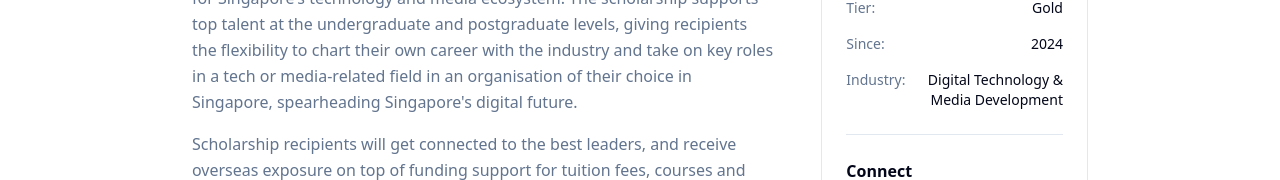
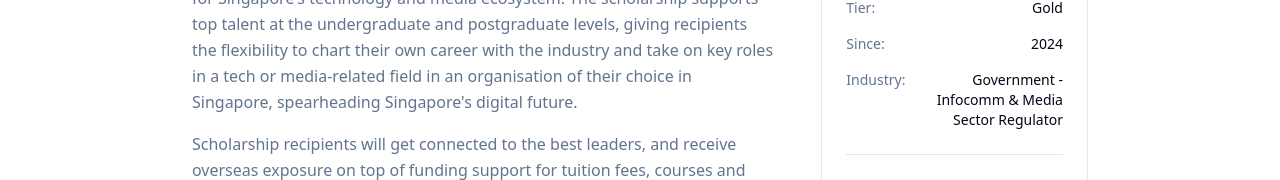
Before and after one commit to CUMSA/cumsa-website, a Next.js app: page /sponsors/imda in a window 1280 px wide. Shown: the part 393-573 px from the top of the page. Built offline with nearby package versions, Linux system fonts and the light colour scheme.

Commit message:
fix: sponsor industry

```diff
--- a/src/app/(routes)/sponsors/[slug]/page.tsx
+++ b/src/app/(routes)/sponsors/[slug]/page.tsx
@@ -97,7 +97,7 @@ export default async function SponsorPage({ params }: { params: Promise<{ slug:
                   )}
                   {sponsor.industry && (
                     <div className="flex justify-between">
-                      <span className="text-muted-foreground">Industry:</span>
+                      <span className="text-muted-foreground mr-1">Industry: </span>
                       <span className="font-medium text-right">{sponsor.industry}</span>
                     </div>
                   )}
--- a/src/data/sponsors.ts
+++ b/src/data/sponsors.ts
@@ -32,7 +32,7 @@ export const sponsorsData: Sponsor[] = [
       'Mitsui Bussan Commodities Ltd ("MBCL") is an energy derivative market maker based in London with offices in Singapore and New York. We are 100% owned by Mitsui & Co of Japan. We have over 25 years of experience to provide hedging solutions for our clients, with range from energy producers, refiners, utilities and trading houses. Our coverage spans Financial Services in Oil, Refined Products, Gas, Power, Coal and TTFs in addition to Emissions Allowances.'
     ],
     website: 'https://www.mbcl.com/',
-    industry: 'Energy Trading & Commodities',
+    industry: 'Commodities derivatives brokerage / risk management',
     partnershipSince: '2024',
     headquarters: 'London, UK',
   },
@@ -50,7 +50,7 @@ export const sponsorsData: Sponsor[] = [
       'Mapletree\'s overall student housing portfolio comprises a total of 85 Purpose-Built Student Accommodation assets with close to 33,000 beds located across 46 cities in the UK, the US, Germany and Canada. These include Student Castle Cambridge, a premium 220-bed student accommodation located just a short distance to the University of Cambridge, with access to plenty of amenities. Find out more at the links below'
     ],
     website: 'https://www.mapletree.com.sg',
-    industry: 'Real Estate Investment & Development',
+    industry: 'Real Estate Investment & Management',
     partnershipSince: '2025',
     headquarters: 'Singapore',
     videoUrl: 'https://player.vimeo.com/video/1058191364?h=70997f302f&badge=0&autopause=0&player_id=0&app_id=58479',
@@ -71,7 +71,7 @@ export const sponsorsData: Sponsor[] = [
       'The Infocomm Media Development Authority (IMDA) leads Singapore\'s digital transformation by developing a vibrant digital economy and an inclusive digital society. IMDA supports the growth of Singapore\'s infocomm technology and media sectors through policy formulation, industry development, and capability building.'
     ],
     website: 'https://www.imda.gov.sg',
-    industry: 'Digital Technology & Media Development',
+    industry: 'Government - Infocomm & Media Sector Regulator',
     partnershipSince: '2024',
     headquarters: 'Singapore',
     footerLinks: [
@@ -111,7 +111,7 @@ export const sponsorsData: Sponsor[] = [
       'The Ministry of Home Affairs (MHA) is responsible for maintaining law and order, safeguarding internal security, and managing immigration and citizenship matters in Singapore. MHA works to ensure Singapore remains a safe and secure nation for all residents and visitors.'
     ],
     website: 'https://www.mha.gov.sg',
-    industry: 'Government & Public Safety',
+    industry: 'Government - Home Affairs & Security',
     partnershipSince: '2024',
     headquarters: 'Singapore',
     footerLinks: [
@@ -133,7 +133,7 @@ export const sponsorsData: Sponsor[] = [
       'Driven by the insights of some 26,000 people worldwide, we put our clients at the center of everything we do, delivering unparalleled access to, from and within Asia.'
     ],
     website: 'https://www.nomura.com/',
-    industry: 'Banking',
+    industry: 'Financial Services',
     partnershipSince: '2025',
     headquarters: 'Japan',
   }
```
